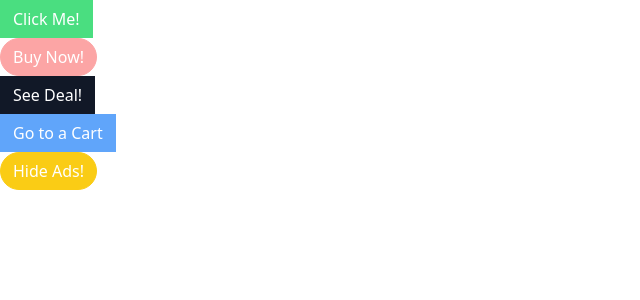
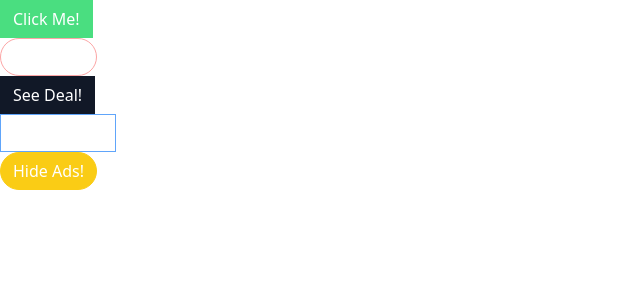
Before and after one commit to CocoTapi/modern_react_2023, a React (Create React App) app in the folder section_10/: page / in a window 1280 px wide. Shown: the top 300 px of the page, without its empty margins (0-640 px from the left). Built offline with nearby package versions, Linux system fonts and the light colour scheme.

Commit message:
added outlined styling

```diff
--- a/section_10/src/App.js
+++ b/section_10/src/App.js
@@ -7,13 +7,13 @@ function App() {
         <Button success >Click Me!</Button>
       </div>
       <div>
-        <Button danger rounded >Buy Now!</Button>
+        <Button danger rounded outline >Buy Now!</Button>
       </div>
       <div>
         <Button secondary>See Deal!</Button>
       </div>
       <div>
-        <Button primary>Go to a Cart</Button>
+        <Button primary outline>Go to a Cart</Button>
       </div>
       <div>
         <Button warning rounded>Hide Ads!</Button>
--- a/section_10/src/Button.js
+++ b/section_10/src/Button.js
@@ -17,6 +17,13 @@ function Button ({
         'border-yellow-400 bg-yellow-400 text-white': warning,
         'border-red-300 bg-red-300 text-white': danger,
         'rounded-full': rounded,
+        'bg-white': outline,
+        'text-blue-400': outline && primary,
+        'text-gray-900': outline && secondary,
+        'text-green-400': outline && success,
+        'text-yellow-400': outline && warning,
+        'text-red-300': outline && danger,
+
     });
 
     return (
```
